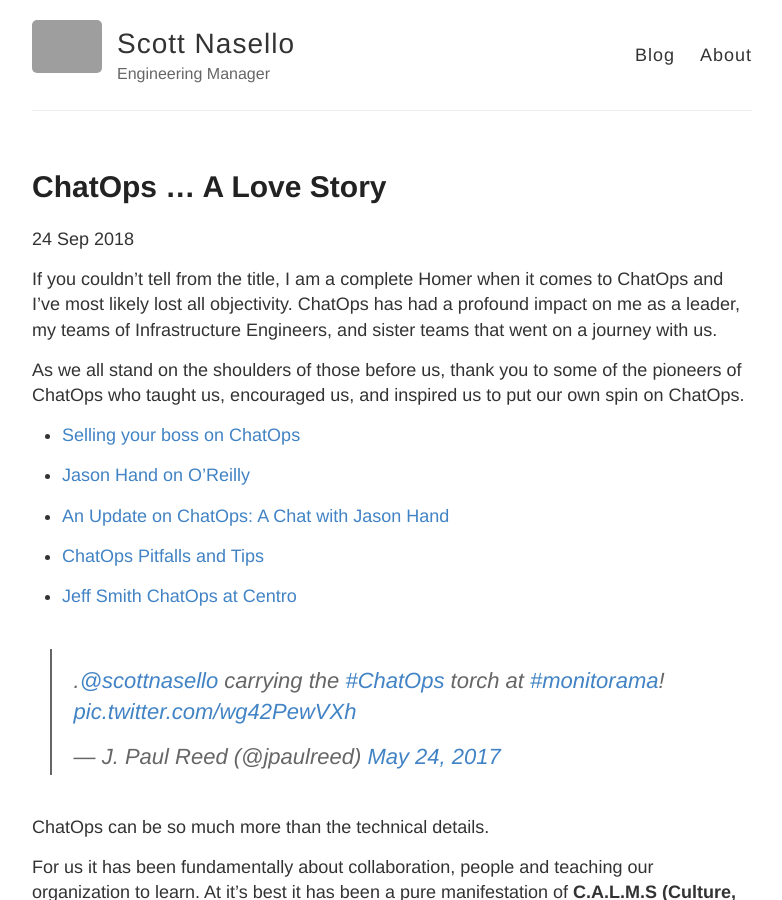
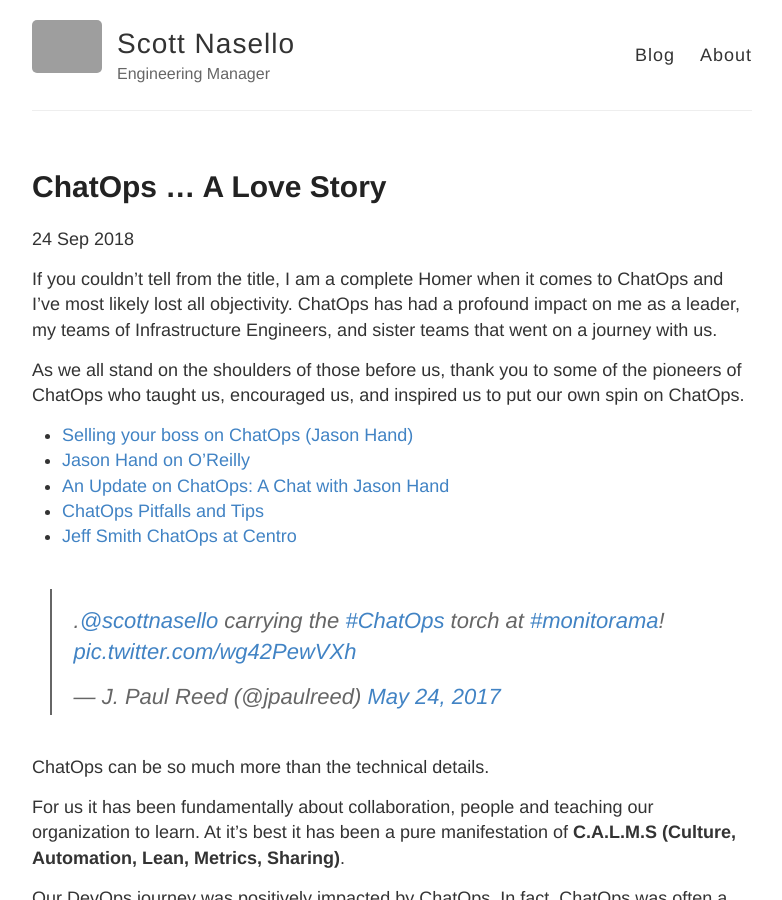
Before and after one commit to scottnasello/scottnasello.github.io, a Jekyll site: the page built from _posts/2018-09-24-ChatOps.md, in a window 1280 px wide and 900 px high. Shown: the whole window, without its empty margins (248-1030 px from the left). Built offline with Jekyll 4.4.1, drawn with Linux system fonts in a browser that asks for light colours; comment, search, counter and statistics services are not loaded; grey boxes are pictures that could not be loaded.

Commit message:
ChatOps preamble

```diff
--- a/_posts/2018-09-24-ChatOps.md
+++ b/_posts/2018-09-24-ChatOps.md
@@ -8,14 +8,10 @@ If you couldn't tell from the title, I am a complete Homer when it comes to Chat
 
 As we all stand on the shoulders of those before us, thank you to some of the pioneers of ChatOps who taught us, encouraged us, and inspired us to put our own spin on ChatOps.
 
-* [Selling your boss on ChatOps](https://medium.com/@jasonhand/how-to-sell-your-boss-on-chatops-2152a95ffec1)
-
+* [Selling your boss on ChatOps (Jason Hand)](https://medium.com/@jasonhand/how-to-sell-your-boss-on-chatops-2152a95ffec1)
 * [Jason Hand on O’Reilly](https://medium.com/@jasonhand/my-latest-book-on-chatops-from-oreilly-media-is-now-available-ed7817e3dd84)
-
 * [An Update on ChatOps: A Chat with Jason Hand](https://victorops.com/blog/an-update-on-chatops-a-chat-with-jason-hand)
-
 * [ChatOps Pitfalls and Tips](https://stackstorm.com/2015/12/10/chatops_pitfalls_and_tips/)
-
 * [Jeff Smith ChatOps at Centro](https://medium.com/@jefferysmith/chatops-chatbots-at-centro-b671ba8245da?source=linkShare-92b662589200-1537736880)
 
 <blockquote class="twitter-tweet tw-align-center" data-lang="en"><p lang="en" dir="ltr">.<a href="https://twitter.com/scottnasello?ref_src=twsrc%5Etfw">@scottnasello</a> carrying the <a href="https://twitter.com/hashtag/ChatOps?src=hash&amp;ref_src=twsrc%5Etfw">#ChatOps</a> torch at <a href="https://twitter.com/hashtag/monitorama?src=hash&amp;ref_src=twsrc%5Etfw">#monitorama</a>! <a href="https://t.co/wg42PewVXh">pic.twitter.com/wg42PewVXh</a></p>&mdash; J. Paul Reed (@jpaulreed) <a href="https://twitter.com/jpaulreed/status/867174845083041792?ref_src=twsrc%5Etfw">May 24, 2017</a></blockquote>
```
